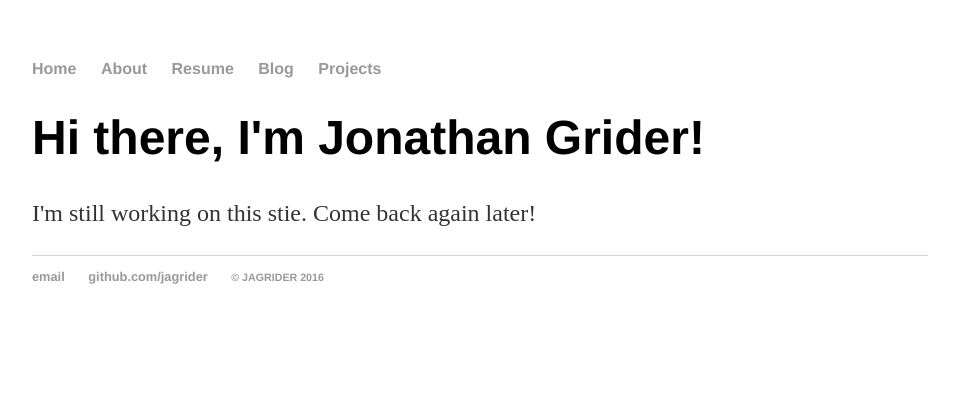
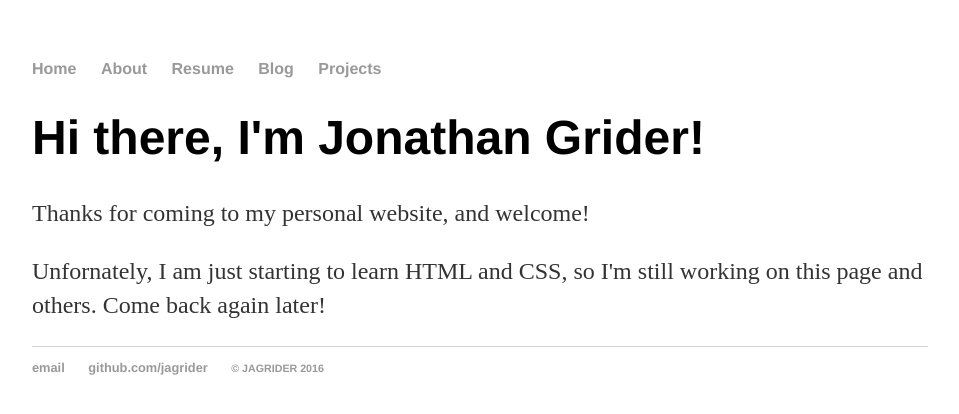
Before and after one commit to jagrider/jagrider.github.io, a Jekyll site: the page built from index.html, in a window 1280 px wide. Shown: the top 414 px of the page, without its empty margins (160-1119 px from the left). Built offline with Jekyll 4.4.1, drawn with Linux system fonts in a browser that asks for light colours.

Commit message:
Updated welcome text

```diff
--- a/index.html
+++ b/index.html
@@ -4,5 +4,6 @@
 ---
 <div class="blurb">
 	<h1>Hi there, I'm Jonathan Grider!</h1>
-	<p>I'm still working on this stie. Come back again later!</p>
+	<p>Thanks for coming to my personal website, and welcome!</p>
+	<p>Unfornately, I am just starting to learn HTML and CSS, so I'm still working on this page and others. Come back again later!</p>
 </div><!-- /.blurb -->
```
